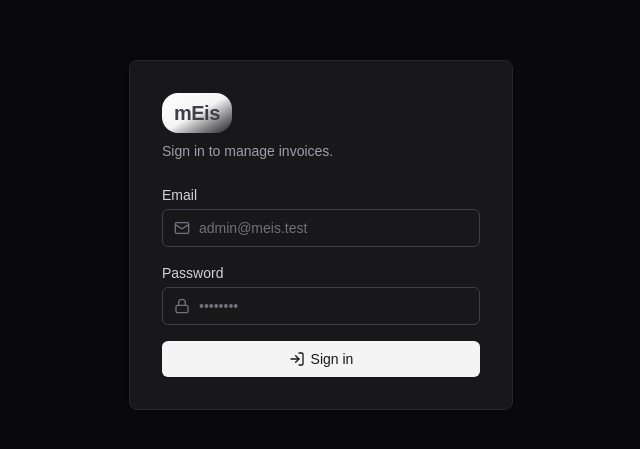
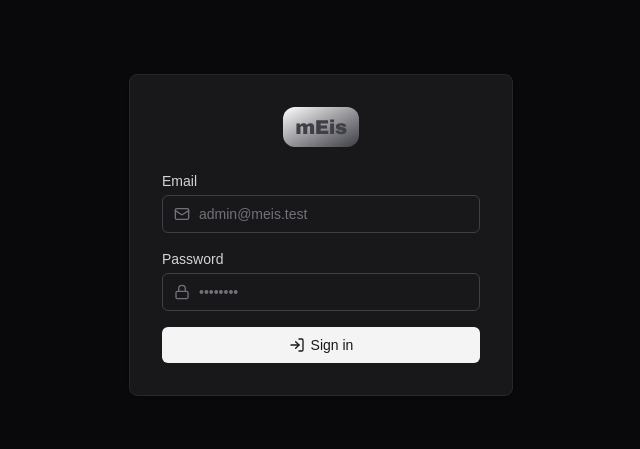
Before and after one commit to ryananjasmara/meis-nextjs, a Next.js app: page /login in a window 1280 px wide. Shown: the part 165-614 px from the top of the page, without its empty margins (319-959 px from the left). Built offline with nearby package versions, Linux system fonts and the light colour scheme; no server answers.

Commit message:
chore: update logo

```diff
--- a/src/app/login/page.tsx
+++ b/src/app/login/page.tsx
@@ -5,8 +5,7 @@ export default function LoginPage() {
   return (
     <div className="flex flex-1 items-center justify-center bg-zinc-950 px-4">
       <div className="w-full max-w-sm rounded-lg border border-zinc-800 bg-zinc-900 p-8 shadow-sm">
-        <Logo size="lg" />
-        <p className="mt-2 text-sm text-zinc-400">Sign in to manage invoices.</p>
+        <div className="mb-6 flex justify-center"><Logo size="lg" /></div>
         <LoginForm />
       </div>
     </div>
--- a/src/components/logo.tsx
+++ b/src/components/logo.tsx
@@ -1,10 +1,14 @@
+import { Archivo_Black } from "next/font/google";
+
+const archivoBlack = Archivo_Black({ subsets: ["latin"], weight: ["400"] });
+
 export function Logo({ size = "base" }: { size?: "base" | "lg" }) {
   const textSize = size === "lg" ? "text-xl" : "text-base";
   const padding = size === "lg" ? "px-3 py-1.5" : "px-2.5 py-1";
 
   return (
     <span
-      className={`inline-flex items-center rounded-2xl bg-gradient-to-br from-white via-zinc-100 to-zinc-800 font-bold tracking-tight text-zinc-700 ${textSize} ${padding}`}
+      className={`${archivoBlack.className} inline-flex items-center rounded-xl bg-gradient-to-br from-white via-white-100 to-zinc-700 tracking-tight text-zinc-700 ${textSize} ${padding}`}
     >
       mEis
     </span>
```
